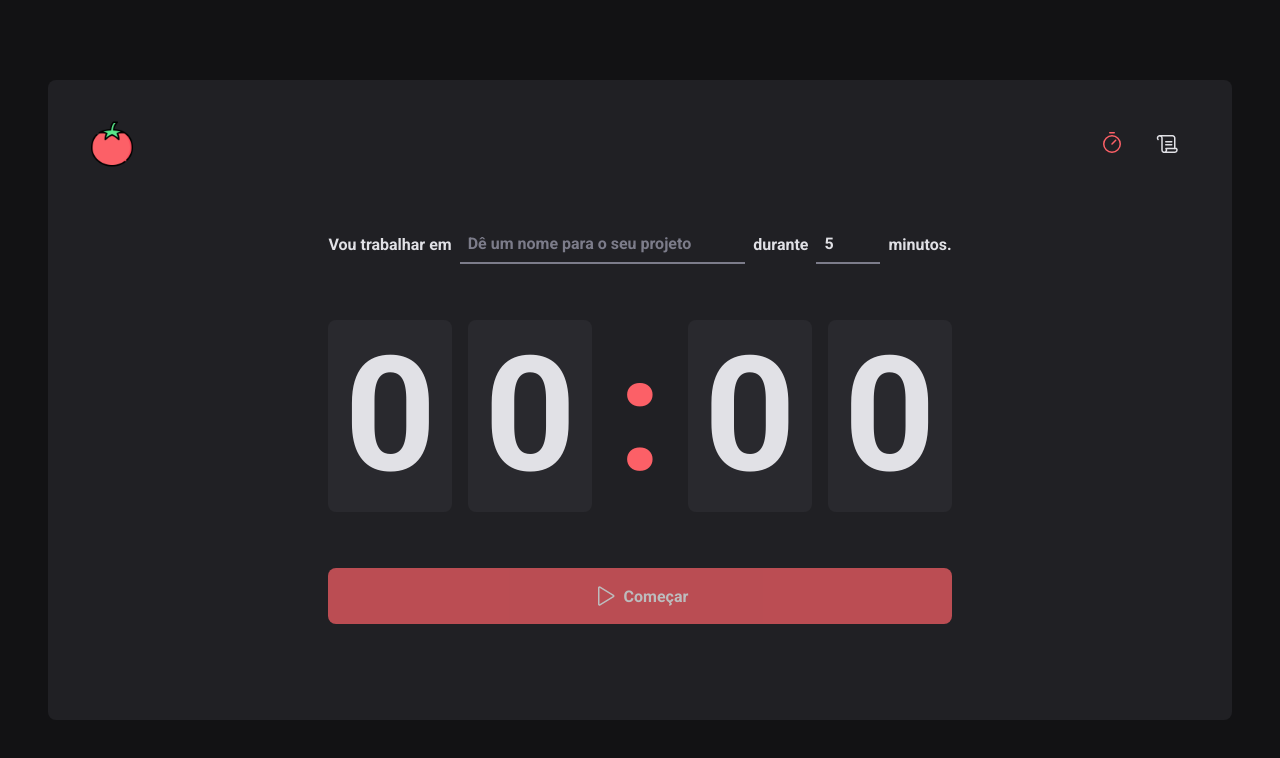
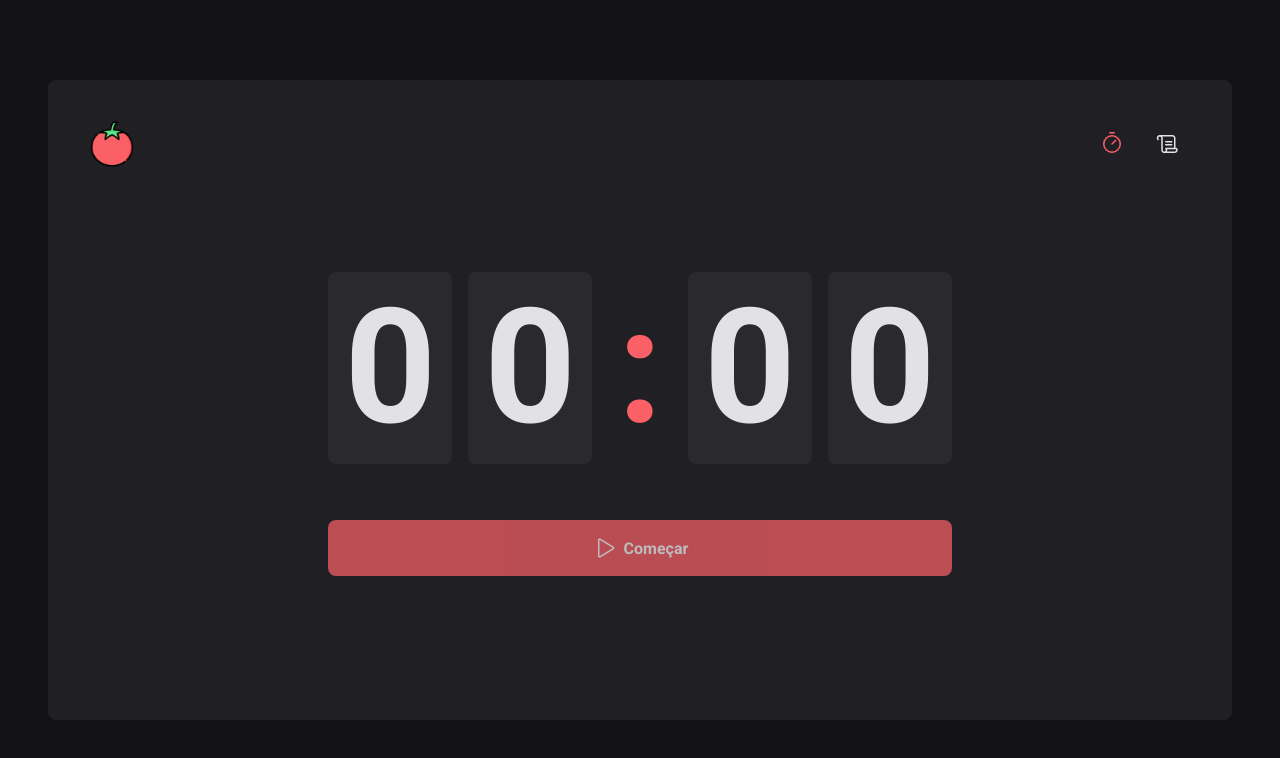
Before and after one commit to timabuntu/pomodoro, a React (Vite) app: page / in a window 1280 px wide. Shown: the top 758 px of the page. Built offline with nearby package versions, Linux system fonts and the light colour scheme.

Commit message:
feat: form container moved  to new cycle form

```diff
--- a/src/pages/Home/index.tsx
+++ b/src/pages/Home/index.tsx
@@ -7,13 +7,10 @@ import * as zod from 'zod'
 import { HandPalm, Play } from 'phosphor-react'
 import {
   CountDownContainer,
-  FormContainer,
   HomeContainer,
-  MinutesAmountInput,
   Separator,
   StartCountdownButton,
   StopCountdownButton,
-  TaskInput,
 } from './styles'
 
 const newCycleFormValidationSchema = zod.object({
@@ -138,36 +135,6 @@ export function Home() {
   return (
     <HomeContainer>
       <form onSubmit={handleSubmit(handleCreateNewCycle)}>
-        <FormContainer>
-          <label htmlFor="task">Vou trabalhar em</label>
-          <TaskInput
-            id="task"
-            list="task-list"
-            placeholder="Dê um nome para o seu projeto"
-            disabled={!!activeCycle}
-            {...register('task')}
-          />
-
-          <datalist id="task-list">
-            <option value="Banana" />
-            <option value="Maça" />
-            <option value="Morango" />
-          </datalist>
-
-          <label htmlFor="minutesAmount">durante</label>
-          <MinutesAmountInput
-            type="number"
-            step={5}
-            min={5}
-            max={60}
-            id="minutesAmount"
-            placeholder="00"
-            disabled={!!activeCycle}
-            {...register('minutesAmount', { valueAsNumber: true })}
-          />
-          <span>minutos.</span>
-        </FormContainer>
-
         <CountDownContainer>
           <span>{minutes[0]}</span>
           <span>{minutes[1]}</span>
--- a/src/pages/Home/styles.ts
+++ b/src/pages/Home/styles.ts
@@ -14,47 +14,6 @@ export const HomeContainer = styled.div`
     align-items: center;
     gap: 3.5rem;
   }
-`
-export const FormContainer = styled.div`
-  width: 100%;
-  display: flex;
-  align-items: center;
-  justify-content: center;
-  gap: 0.5rem;
-  color: ${(props) => props.theme['gray-100']};
-  font-size: 1rem;
-  font-weight: bold;
-  flex-wrap: wrap;
-`
-const BaseInput = styled.input`
-  background: transparent;
-  height: 2.5rem;
-  border: 0;
-  border-bottom: 2px solid ${(props) => props.theme['gray-500']};
-  font-weight: bold;
-  font-size: 1rem;
-  padding: 0 0.5rem;
-  color: ${(props) => props.theme['gray-100']};
-
-  &:focus {
-    box-shadow: none;
-    border-color: ${(props) => props.theme['gray-500']};
-  }
-
-  &::placeholder {
-    color: ${(props) => props.theme['gray-500']};
-  }
-`
-
-export const TaskInput = styled(BaseInput)`
-  flex: 1;
-
-  &::-webkit-calendar-picker-indicator {
-    display: none !important;
-  }
-`
-export const MinutesAmountInput = styled(BaseInput)`
-  width: 4rem;
 `
 
 export const CountDownContainer = styled.div`
```
